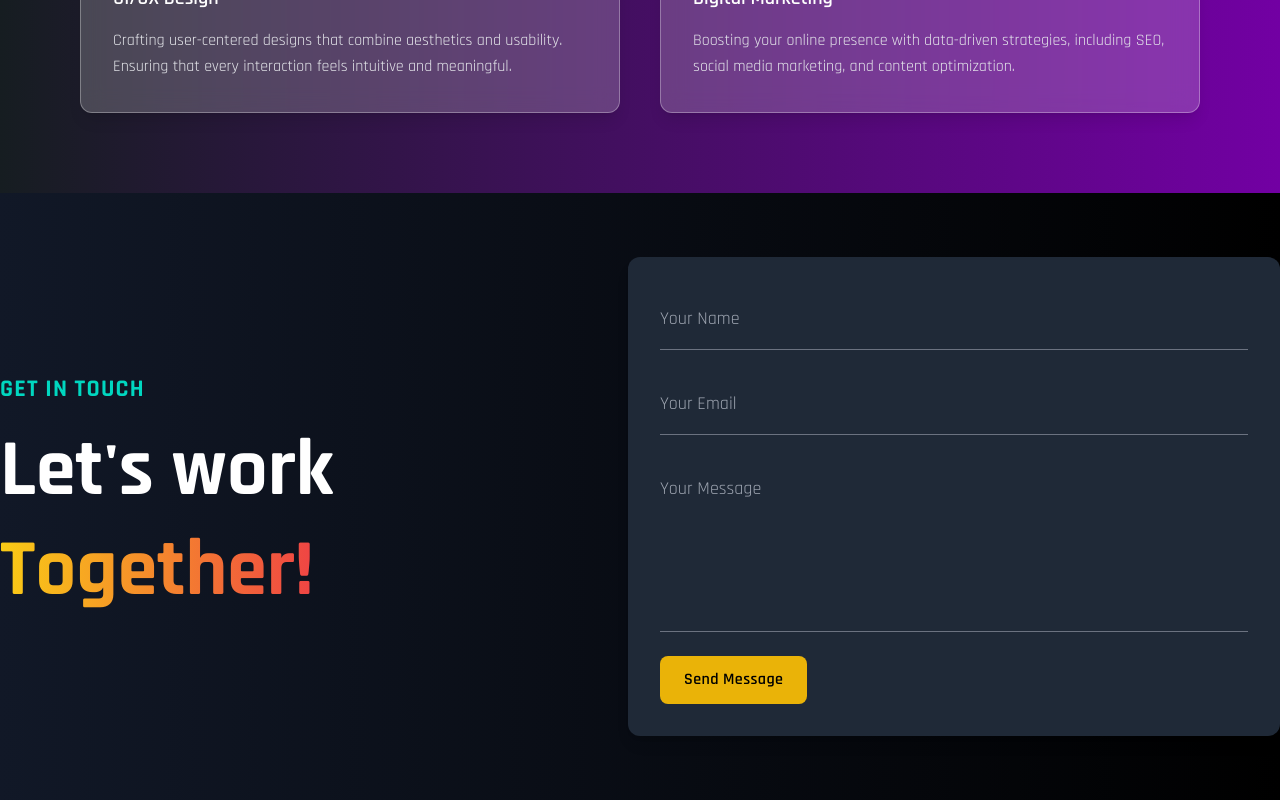
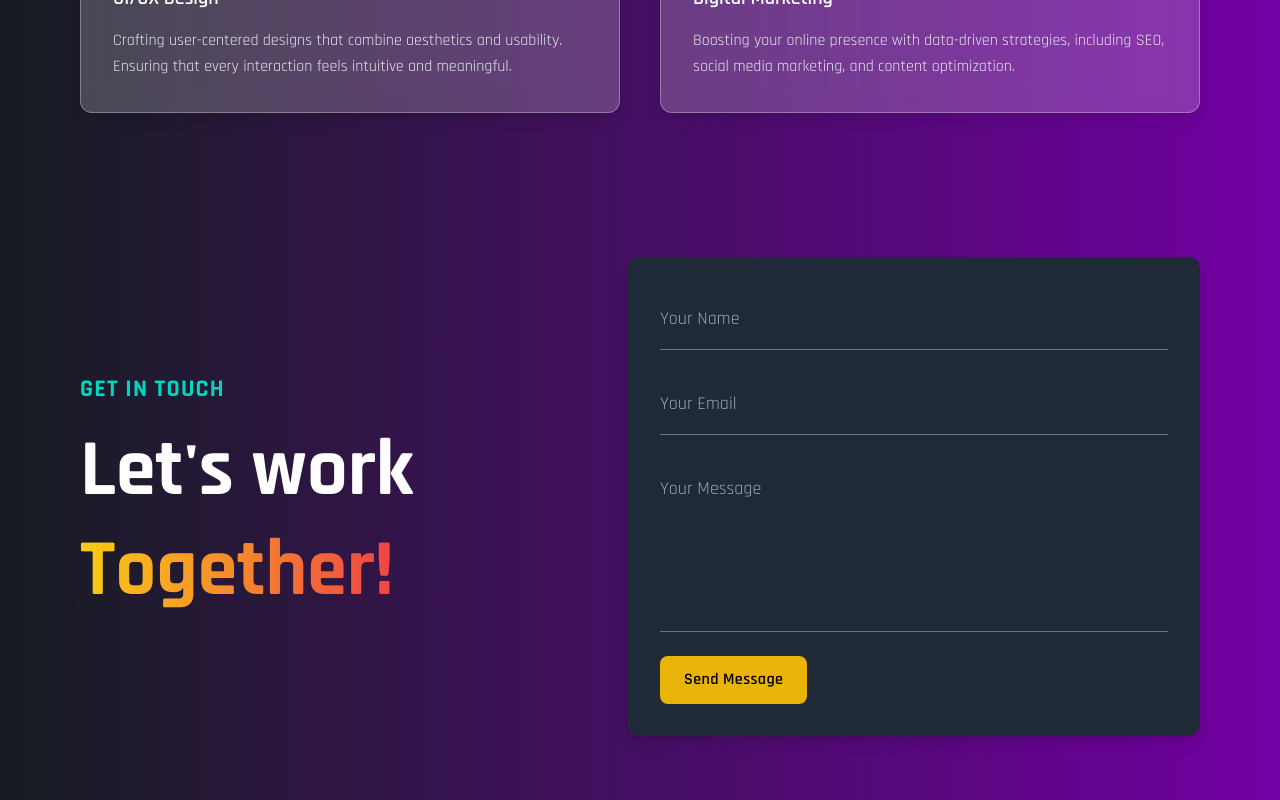
Before and after one commit to ahmisrafil/portfolio, a React (Vite) app: page / in a window 1280 px wide. Shown: the part 2699-3499 px from the top of the page. Built offline with nearby package versions, Linux system fonts and the light colour scheme.

Commit message:
contact form updated

```diff
--- a/package.json
+++ b/package.json
@@ -10,6 +10,7 @@
     "preview": "vite preview"
   },
   "dependencies": {
+    "@emailjs/browser": "^4.4.1",
     "aos": "^2.3.4",
     "framer-motion": "^11.3.29",
     "react": "^18.3.1",
--- a/src/pages/Home/Contact/Contact.jsx
+++ b/src/pages/Home/Contact/Contact.jsx
@@ -9,7 +9,7 @@ const Contact = () => {
   const sendEmail = (e) => {
     e.preventDefault();
 
-    emailjs.sendForm('service_cgltyv1', 'template_kgrckm8', form.current, 'Uyj6tbzNku2NJChMI')
+    emailjs.sendForm('service_cgltyv1', 'template_kgrckm8', form.current, 'kOg1esk6AN8hV-Ddv')
       .then((result) => {
         console.log(result.text);
       }, (error) => {
@@ -18,7 +18,7 @@ const Contact = () => {
   };
 
   return (
-    <section className="py-16 lg:section bg-gradient-to-r from-gray-900 to-black text-white" id="contact">
+    <section className="relative py-16 lg:section mx-4 lg:mx-20 text-white" id="contact">
       <div className="container mx-auto">
 
         <div className="flex flex-col lg:flex-row gap-y-12 lg:gap-x-10">
```
Also changed, not shown: 1 other file (tests, documents, lock files or other folders).
